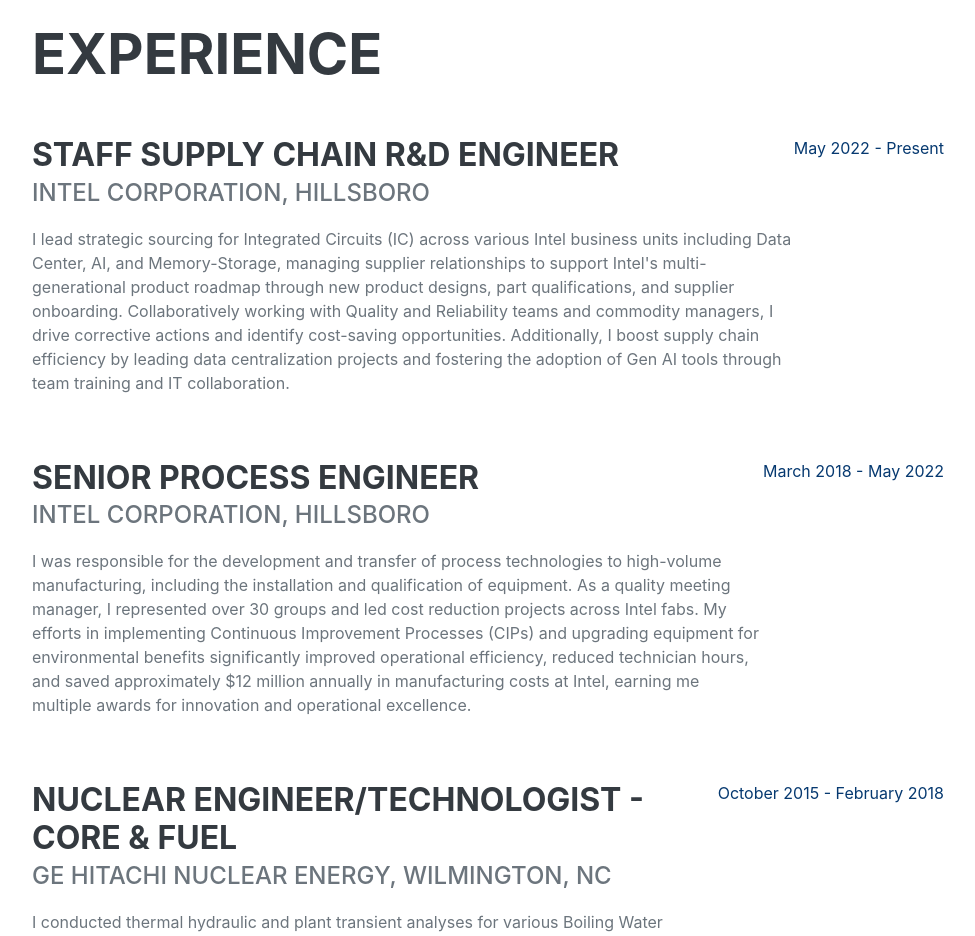
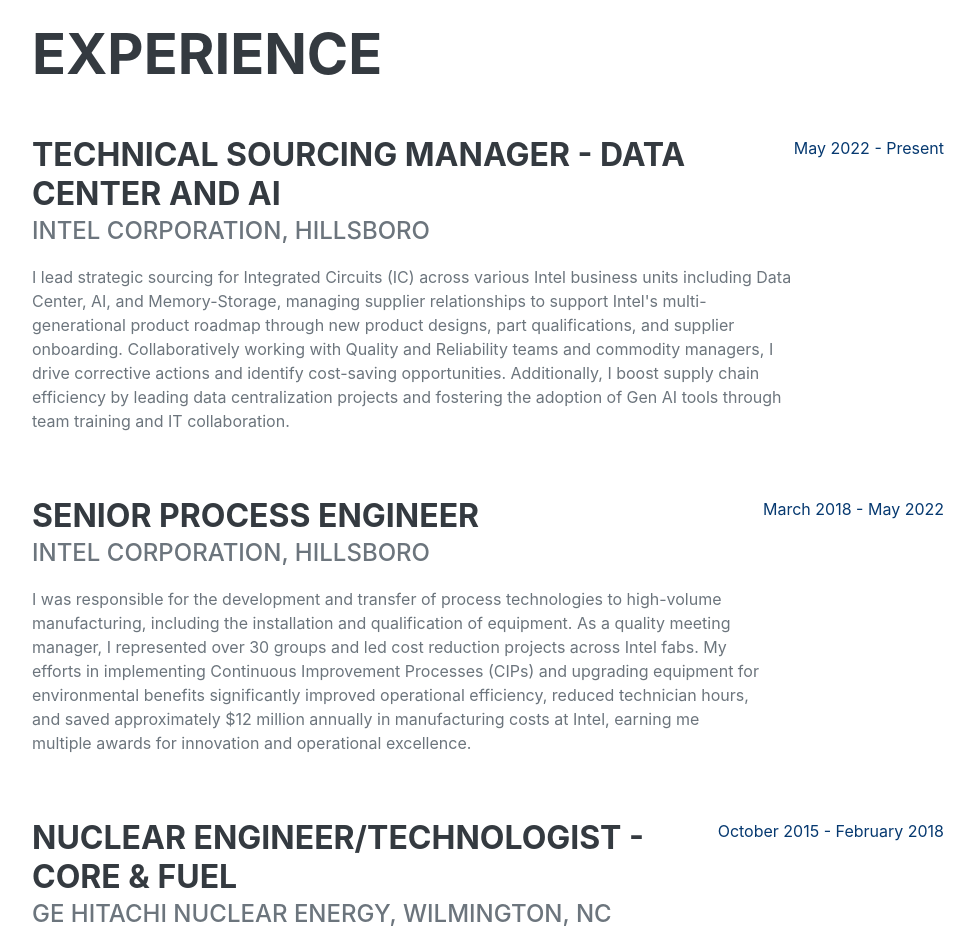
Before and after one commit to sahsk/sahsk.github.io, a plain HTML site: page index.html in a window 1280 px wide. Shown: the part 860-1796 px from the top of the page, without its empty margins (288-1263 px from the left). Drawn offline with nearby package versions, Linux system fonts and the light colour scheme; a web font is replaced by a local one.

Commit message:
Update index.html

```diff
--- a/index.html
+++ b/index.html
@@ -5,7 +5,7 @@
         <meta name="viewport" content="width=device-width, initial-scale=1, shrink-to-fit=no" />
         <meta name="description" content="" />
         <meta name="author" content="" />
-        <title>Resume - Sanjay K. Sah </title>
+        <title> Sanjay K. Sah </title>
         <link rel="icon" type="image/x-icon" href="assets/img/favicon.ico" />
         <!-- Font Awesome icons (free version)-->
         <script src="https://use.fontawesome.com/releases/v6.3.0/js/all.js" crossorigin="anonymous"></script>
@@ -61,7 +61,7 @@
                     <h2 class="mb-5">Experience</h2>
                     <div class="d-flex flex-column flex-md-row justify-content-between mb-5">
                         <div class="flex-grow-1">
-                            <h3 class="mb-0">Staff Supply Chain R&D Engineer  </h3>
+                            <h3 class="mb-0"> Technical Sourcing Manager - Data Center and AI   </h3>
                             <div class="subheading mb-3">Intel Corporation, Hillsboro </div>
                             <p> I lead strategic sourcing for Integrated Circuits (IC) across various Intel business units including Data Center, AI, and Memory-Storage, managing supplier relationships to support Intel's multi-generational product roadmap through new product designs, part qualifications, and supplier onboarding. Collaboratively working with Quality and Reliability teams and commodity managers, I drive corrective actions and identify cost-saving opportunities. Additionally, I boost supply chain efficiency by leading data centralization projects and fostering the adoption of Gen AI tools through team training and IT collaboration. </p>
                         </div>
```
